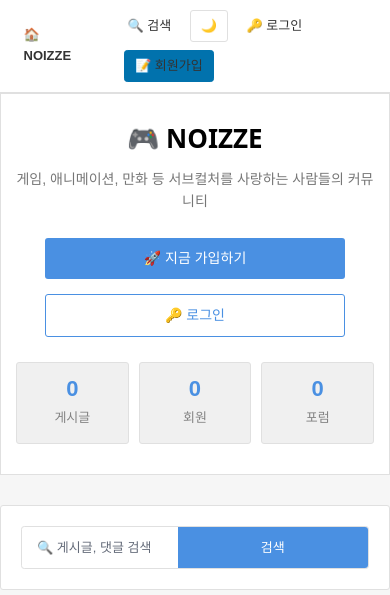
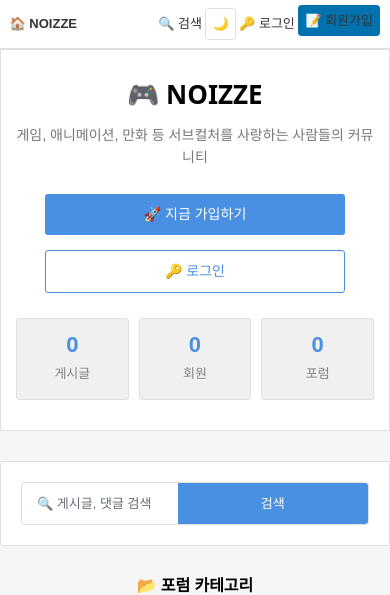
Before and after one commit to YUChoe/subcultureforum, a Node server app: page / in a window 390 px wide. Shown: the top 595 px of the page. Run offline with Node 20, Linux system fonts and the light colour scheme; data comes from the database, SQL or seed files in the repository; data that the repository does not hold is empty; some libraries are stand-ins or nearby versions.

Commit message:
fix: 모바일에서 상단 네비게이션이 두 줄로 깨지는 문제 수정

```diff
--- a/public/css/forum-style.css
+++ b/public/css/forum-style.css
@@ -526,6 +526,18 @@ footer small {
 @media (max-width: 768px) {
     main > main {
         padding: 10px !important;
+    }
+
+    /* 상단 네비게이션이 두 줄로 깨지지 않도록 간격을 줄이고 줄바꿈을 막는다 */
+    nav ul {
+        padding: 8px 10px !important;
+        gap: 4px !important;
+    }
+
+    nav a,
+    nav button {
+        padding: 5px 6px !important;
+        white-space: nowrap !important;
     }
 
     .posts-header {
```
